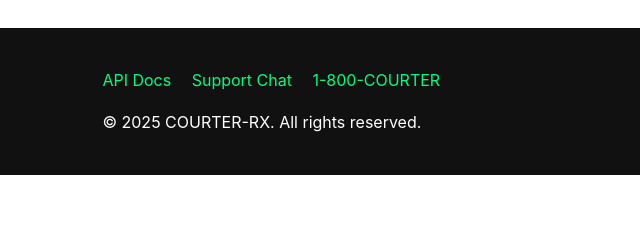
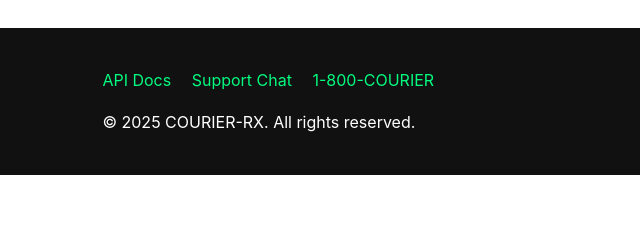
Before and after one commit to marwanomran/localhost_40169, a plain HTML site: page Index.html in a window 1280 px wide. Shown: the part 2279-2519 px from the top of the page, 0-640 px from the left. Drawn offline with Linux system fonts and the light colour scheme; a script that the page names is missing.

Commit message:
Remove Untitled-1.html file containing the layout and styles for the COURIER-RX landing page.

```diff
--- a/Untitled-1.html
+++ b/Index.html
@@ -99,9 +99,9 @@
   <div style="margin-bottom:16px;">
     <a href="#">API Docs</a>
     <a href="#">Support Chat</a>
-    <a href="tel:1-800-COURTER">1-800-COURTER</a>
+    <a href="tel:1-800-COURIER">1-800-COURIER</a>
   </div>
-  <p>&copy; 2025 COURTER-RX. All rights reserved.</p>
+  <p>&copy; 2025 COURIER-RX. All rights reserved.</p>
 </footer>
 
 <!-- Calendly inline embed -->
```
